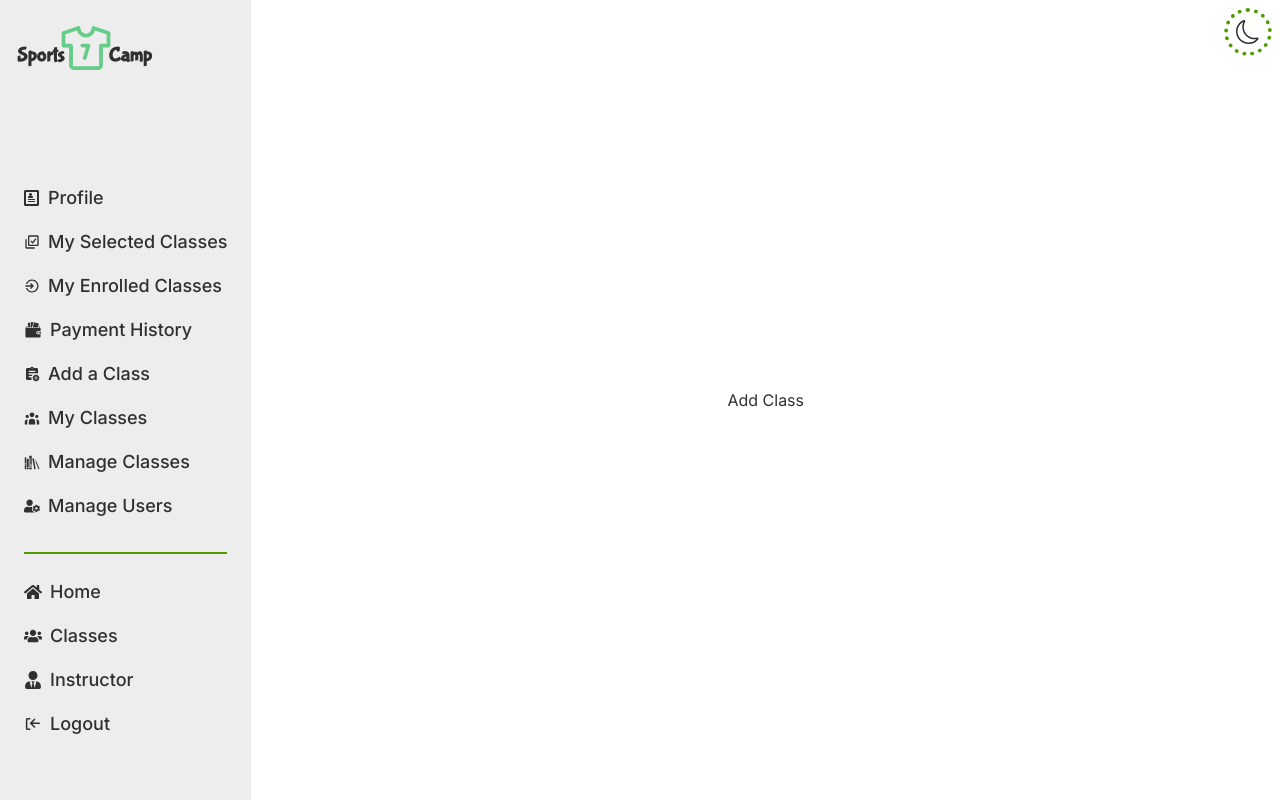
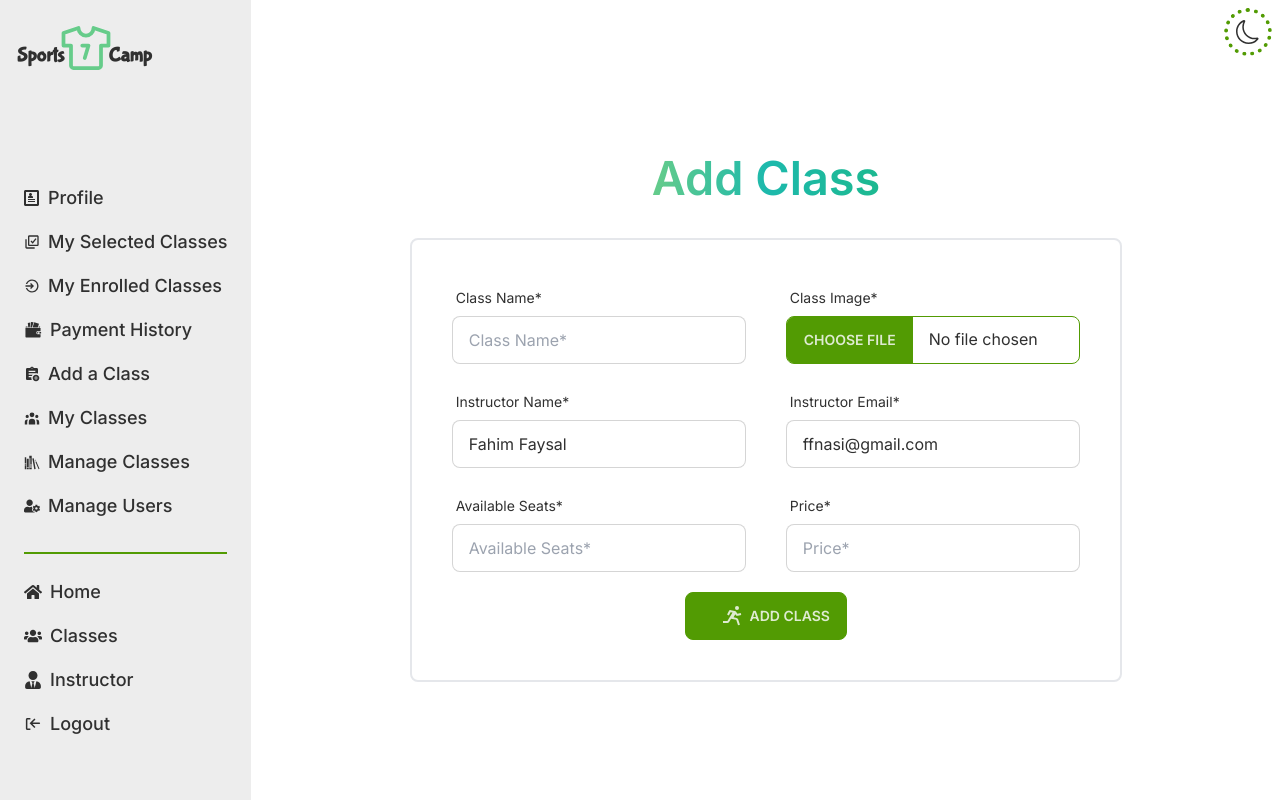
Before and after one commit to FahimCC/sports-camp-client, a React (Vite) app: page /dashboard/add-class in a window 1280 px wide. Built offline with nearby package versions, Linux system fonts and the light colour scheme; no server answers; sample sign-in values are in the browser's storage.

Commit message:
added add class form and use motion animation

```diff
--- a/src/Dashboard/Instructor/AddClass.jsx
+++ b/src/Dashboard/Instructor/AddClass.jsx
@@ -1,11 +1,142 @@
-
+import { motion } from 'framer-motion';
+import { useForm } from 'react-hook-form';
+import { BiRun } from 'react-icons/bi';
+import SectionTitle from '../../components/SectionTitle';
 
 const AddClass = () => {
-    return (
-        <div>
-            <h1>Add Class</h1>
-        </div>
-    );
+	const {
+		register,
+		handleSubmit,
+		formState: { errors },
+	} = useForm();
+
+	const onSubmit = data => {
+		console.log(data);
+	};
+	console.log(errors);
+	return (
+		<div>
+			<SectionTitle title='Add Class'></SectionTitle>
+			<div className='border-2 hover:border-secondary rounded-lg'>
+				<form
+					onSubmit={handleSubmit(onSubmit)}
+					className='p-5 md:p-10 space-y-5'
+				>
+					<div className='flex gap-10'>
+						<div className='form-control w-full '>
+							<label className='label'>
+								<span className='label-text'>Class Name*</span>
+							</label>
+							<input
+								type='text'
+								placeholder='Class Name*'
+								{...register('className', { required: true })}
+								className='input input-bordered'
+							/>
+							{errors.className?.type === 'required' && (
+								<small className='text-red-400 mt-1 text-xs'>
+									Class Name is required
+								</small>
+							)}
+						</div>
+						<div className='form-control w-full '>
+							<label className='label'>
+								<span className='label-text'>Class Image*</span>
+							</label>
+							<input
+								type='file'
+								className='file-input file-input-bordered file-input-primary w-full max-w-xs'
+								{...register('photo', { required: true })}
+							/>
+							{errors.photo?.type === 'required' && (
+								<small className='text-red-400 mt-1 text-xs'>
+									Class Image is required
+								</small>
+							)}
+						</div>
+					</div>
+					<div className='flex gap-10'>
+						<div className='form-control w-full '>
+							<label className='label'>
+								<span className='label-text'>Instructor Name*</span>
+							</label>
+							<input
+								type='text'
+								defaultValue={'Fahim Faysal'}
+								className='input input-bordered'
+								{...register('instructorName', { required: true })}
+							/>
+						</div>
+						<div className='form-control w-full '>
+							<label className='label'>
+								<span className='label-text'>Instructor Email*</span>
+							</label>
+							<input
+								type='email'
+								defaultValue={'ffnasi@gmail.com'}
+								className='input input-bordered'
+								{...register('instructorEmail', { required: true })}
+							/>
+						</div>
+					</div>
+					<div className='flex gap-10'>
+						<div className='form-control w-full '>
+							<label className='label'>
+								<span className='label-text'>Available Seats*</span>
+							</label>
+							<input
+								type='text'
+								placeholder='Available Seats*'
+								{...register('availableSeat', { required: true })}
+								className='input input-bordered'
+							/>
+							{errors.availableSeat?.type === 'required' && (
+								<small className='text-red-400 mt-1 text-xs'>
+									Class Image is required
+								</small>
+							)}
+						</div>
+						<div className='form-control w-full '>
+							<label className='label'>
+								<span className='label-text'>Price*</span>
+							</label>
+							<input
+								type='text'
+								placeholder='Price*'
+								{...register('price', { required: true })}
+								className='input input-bordered w-full '
+							/>
+							{errors.price?.type === 'required' && (
+								<small className='text-red-400 mt-1 text-xs'>
+									Class Image is required
+								</small>
+							)}
+						</div>
+					</div>
+					<div className='text-center'>
+						<button type='submit' className='btn btn-primary'>
+							<motion.span
+								className='mr-4'
+								animate={{
+									x: 20,
+									y: 0,
+									scale: 1,
+									rotate: 0,
+								}}
+								transition={{
+									duration: 2,
+									repeat: Infinity,
+								}}
+							>
+								<BiRun className='text-2xl' />
+							</motion.span>
+							Add Class
+						</button>
+					</div>
+				</form>
+			</div>
+		</div>
+	);
 };
 
 export default AddClass;
```
